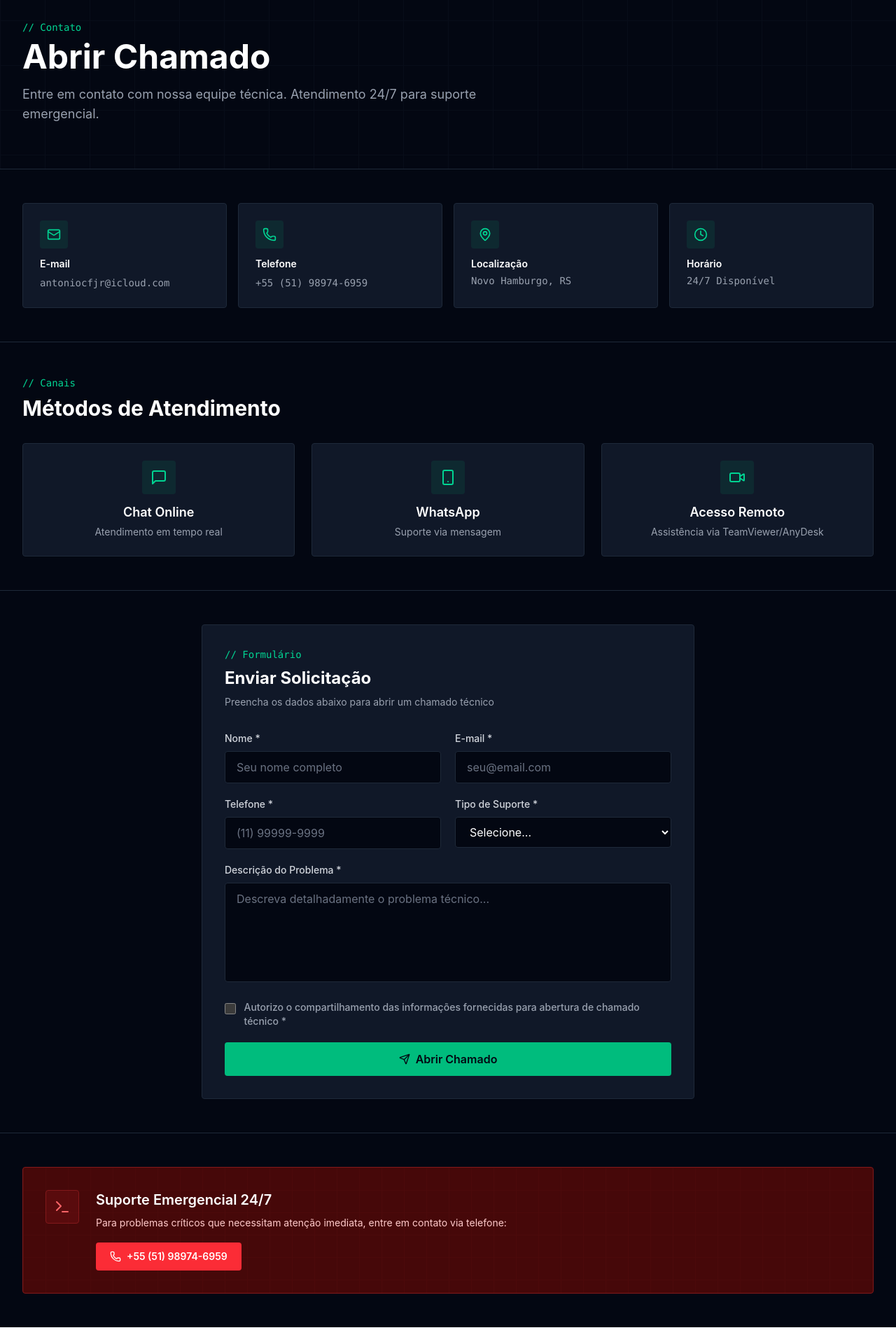
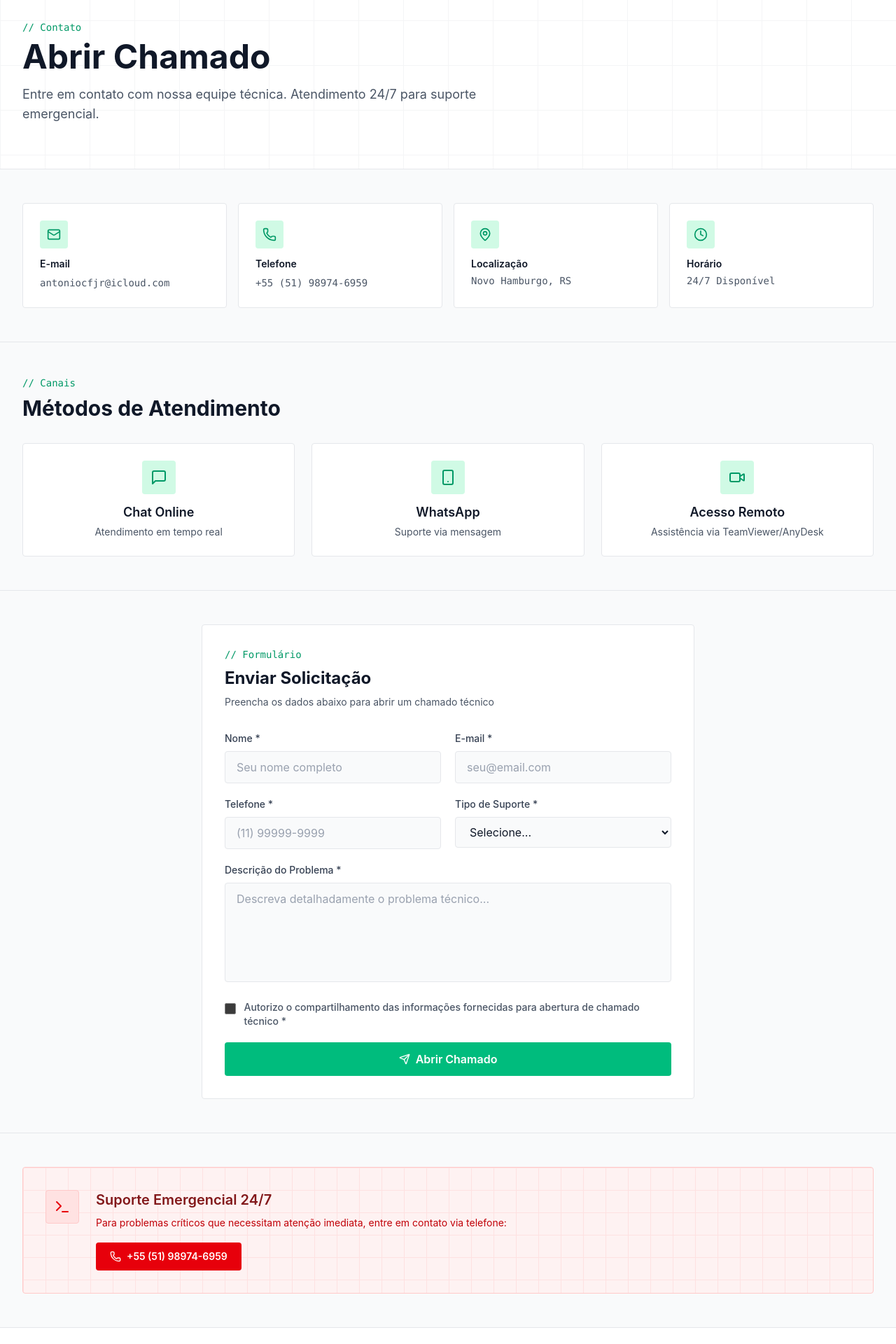
Before and after one commit to Naggin/Siteparasuportetcnico, a React (Vite) app: page /contato in a window 1280 px wide. Shown: the part 100-2020 px from the top of the page at 70% size. Built offline with nearby package versions, Linux system fonts and the light colour scheme.

Commit message:
Update Contato.tsx

```diff
--- a/src/app/components/Contato.tsx
+++ b/src/app/components/Contato.tsx
@@ -94,24 +94,24 @@ export function Contato() {
   ];
 
   return (
-    <div className="min-h-screen bg-gray-950">
+    <div className="min-h-screen bg-gray-50 dark:bg-gray-950 transition-colors duration-500">
       {/* Hero Section */}
-      <section className="relative bg-gray-950 text-white border-b border-gray-800">
-        <div className="absolute inset-0 bg-[linear-gradient(to_right,#1f2937_1px,transparent_1px),linear-gradient(to_bottom,#1f2937_1px,transparent_1px)] bg-[size:4rem_4rem] opacity-20"></div>
+      <section className="relative bg-white dark:bg-gray-950 text-gray-900 dark:text-white border-b border-gray-200 dark:border-gray-800 transition-colors duration-500">
+        <div className="absolute inset-0 bg-[linear-gradient(to_right,#e5e7eb_1px,transparent_1px),linear-gradient(to_bottom,#e5e7eb_1px,transparent_1px)] dark:bg-[linear-gradient(to_right,#1f2937_1px,transparent_1px),linear-gradient(to_bottom,#1f2937_1px,transparent_1px)] bg-[size:4rem_4rem] opacity-40 dark:opacity-20 transition-colors duration-500"></div>
 
         <div className="relative mx-auto max-w-7xl px-4 sm:px-6 lg:px-8 py-16">
-          <p className="text-emerald-400 font-mono text-sm mb-2">// Contato</p>
+          <p className="text-emerald-600 dark:text-emerald-400 font-mono text-sm mb-2 transition-colors">// Contato</p>
           <h1 className="text-4xl md:text-5xl font-bold mb-4">
             Abrir Chamado
           </h1>
-          <p className="text-gray-400 text-lg max-w-2xl">
+          <p className="text-gray-600 dark:text-gray-400 text-lg max-w-2xl transition-colors">
             Entre em contato com nossa equipe técnica. Atendimento 24/7 para suporte emergencial.
           </p>
         </div>
       </section>
 
       {/* Contact Info Cards */}
-      <section className="py-12 bg-gray-950">
+      <section className="py-12 bg-gray-50 dark:bg-gray-950 transition-colors duration-500">
         <div className="mx-auto max-w-7xl px-4 sm:px-6 lg:px-8">
           <div className="grid grid-cols-1 md:grid-cols-2 lg:grid-cols-4 gap-4">
             {contactInfo.map((info, index) => {
@@ -119,23 +119,23 @@ export function Contato() {
               return (
                 <div
                   key={index}
-                  className="bg-gray-900 border border-gray-800 rounded p-6 hover:border-emerald-500/50 transition-colors"
+                  className="bg-white dark:bg-gray-900 border border-gray-200 dark:border-gray-800 rounded p-6 hover:border-emerald-500/50 dark:hover:border-emerald-500/50 transition-colors duration-300"
                 >
-                  <div className="flex items-center justify-center w-10 h-10 bg-emerald-500/10 text-emerald-400 rounded mb-3">
+                  <div className="flex items-center justify-center w-10 h-10 bg-emerald-100 dark:bg-emerald-500/10 text-emerald-600 dark:text-emerald-400 rounded mb-3 transition-colors">
                     <Icon className="h-5 w-5" />
                   </div>
-                  <h3 className="font-semibold text-white mb-1 text-sm">
+                  <h3 className="font-semibold text-gray-900 dark:text-white mb-1 text-sm transition-colors">
                     {info.title}
                   </h3>
                   {info.link ? (
                     <a
                       href={info.link}
-                      className="text-gray-400 hover:text-emerald-400 transition-colors text-sm font-mono"
+                      className="text-gray-600 dark:text-gray-400 hover:text-emerald-600 dark:hover:text-emerald-400 transition-colors text-sm font-mono"
                     >
                       {info.content}
                     </a>
                   ) : (
-                    <p className="text-gray-400 text-sm font-mono">{info.content}</p>
+                    <p className="text-gray-600 dark:text-gray-400 text-sm font-mono transition-colors">{info.content}</p>
                   )}
                 </div>
               );
@@ -145,11 +145,11 @@ export function Contato() {
       </section>
 
       {/* Support Methods */}
-      <section className="py-12 bg-gray-950 border-y border-gray-800">
+      <section className="py-12 bg-gray-50 dark:bg-gray-950 border-y border-gray-200 dark:border-gray-800 transition-colors duration-500">
         <div className="mx-auto max-w-7xl px-4 sm:px-6 lg:px-8">
           <div className="mb-8">
-            <p className="text-emerald-400 font-mono text-sm mb-2">// Canais</p>
-            <h2 className="text-2xl md:text-3xl font-bold text-white">
+            <p className="text-emerald-600 dark:text-emerald-400 font-mono text-sm mb-2 transition-colors">// Canais</p>
+            <h2 className="text-2xl md:text-3xl font-bold text-gray-900 dark:text-white transition-colors">
               Métodos de Atendimento
             </h2>
           </div>
@@ -160,15 +160,15 @@ export function Contato() {
               return (
                 <div
                   key={index}
-                  className="bg-gray-900 border border-gray-800 rounded p-6 hover:border-emerald-500/50 transition-colors text-center"
+                  className="bg-white dark:bg-gray-900 border border-gray-200 dark:border-gray-800 rounded p-6 hover:border-emerald-500/50 dark:hover:border-emerald-500/50 transition-colors duration-300 text-center"
                 >
-                  <div className="inline-flex items-center justify-center w-12 h-12 bg-emerald-500/10 text-emerald-400 rounded mb-3">
+                  <div className="inline-flex items-center justify-center w-12 h-12 bg-emerald-100 dark:bg-emerald-500/10 text-emerald-600 dark:text-emerald-400 rounded mb-3 transition-colors">
                     <Icon className="h-6 w-6" />
                   </div>
-                  <h3 className="text-lg font-semibold text-white mb-1">
+                  <h3 className="text-lg font-semibold text-gray-900 dark:text-white mb-1 transition-colors">
                     {method.title}
                   </h3>
-                  <p className="text-gray-400 text-sm">{method.description}</p>
+                  <p className="text-gray-600 dark:text-gray-400 text-sm transition-colors">{method.description}</p>
                 </div>
               );
             })}
@@ -177,15 +177,15 @@ export function Contato() {
       </section>
 
       {/* Contact Form */}
-      <section className="py-12 bg-gray-950">
+      <section className="py-12 bg-gray-50 dark:bg-gray-950 transition-colors duration-500">
         <div className="mx-auto max-w-3xl px-4 sm:px-6 lg:px-8">
-          <div className="bg-gray-900 border border-gray-800 rounded p-8">
+          <div className="bg-white dark:bg-gray-900 border border-gray-200 dark:border-gray-800 rounded p-8 transition-colors duration-500">
             <div className="mb-8">
-              <p className="text-emerald-400 font-mono text-sm mb-2">// Formulário</p>
-              <h2 className="text-2xl font-bold text-white mb-2">
+              <p className="text-emerald-600 dark:text-emerald-400 font-mono text-sm mb-2 transition-colors">// Formulário</p>
+              <h2 className="text-2xl font-bold text-gray-900 dark:text-white mb-2 transition-colors">
                 Enviar Solicitação
               </h2>
-              <p className="text-gray-400 text-sm">
+              <p className="text-gray-600 dark:text-gray-400 text-sm transition-colors">
                 Preencha os dados abaixo para abrir um chamado técnico
               </p>
             </div>
@@ -195,7 +195,7 @@ export function Contato() {
                 <div>
                   <label
                     htmlFor="nome"
-                    className="block text-sm font-medium text-gray-300 mb-2"
+                    className="block text-sm font-medium text-gray-700 dark:text-gray-300 mb-2 transition-colors"
                   >
                     Nome *
                   </label>
@@ -206,7 +206,7 @@ export function Contato() {
                     required
                     value={formData.nome}
                     onChange={handleChange}
-                    className="w-full px-4 py-2.5 bg-gray-950 border border-gray-800 rounded text-white placeholder-gray-500 focus:outline-none focus:border-emerald-500 transition-colors"
+                    className="w-full px-4 py-2.5 bg-gray-50 dark:bg-gray-950 border border-gray-200 dark:border-gray-800 rounded text-gray-900 dark:text-white placeholder-gray-400 dark:placeholder-gray-500 focus:outline-none focus:border-emerald-500 transition-colors duration-300"
                     placeholder="Seu nome completo"
                   />
                 </div>
@@ -214,7 +214,7 @@ export function Contato() {
                 <div>
                   <label
                     htmlFor="email"
-                    className="block text-sm font-medium text-gray-300 mb-2"
+                    className="block text-sm font-medium text-gray-700 dark:text-gray-300 mb-2 transition-colors"
                   >
                     E-mail *
                   </label>
@@ -225,7 +225,7 @@ export function Contato() {
                     required
                     value={formData.email}
                     onChange={handleChange}
-                    className="w-full px-4 py-2.5 bg-gray-950 border border-gray-800 rounded text-white placeholder-gray-500 focus:outline-none focus:border-emerald-500 transition-colors"
+                    className="w-full px-4 py-2.5 bg-gray-50 dark:bg-gray-950 border border-gray-200 dark:border-gray-800 rounded text-gray-900 dark:text-white placeholder-gray-400 dark:placeholder-gray-500 focus:outline-none focus:border-emerald-500 transition-colors duration-300"
                     placeholder="seu@email.com"
                   />
                 </div>
@@ -235,7 +235,7 @@ export function Contato() {
                 <div>
                   <label
                     htmlFor="telefone"
-                    className="block text-sm font-medium text-gray-300 mb-2"
+                    className="block text-sm font-medium text-gray-700 dark:text-gray-300 mb-2 transition-colors"
                   >
                     Telefone *
                   </label>
@@ -246,7 +246,7 @@ export function Contato() {
                     required
                     value={formData.telefone}
                     onChange={handleChange}
-                    className="w-full px-4 py-2.5 bg-gray-950 border border-gray-800 rounded text-white placeholder-gray-500 focus:outline-none focus:border-emerald-500 transition-colors"
+                    className="w-full px-4 py-2.5 bg-gray-50 dark:bg-gray-950 border border-gray-200 dark:border-gray-800 rounded text-gray-900 dark:text-white placeholder-gray-400 dark:placeholder-gray-500 focus:outline-none focus:border-emerald-500 transition-colors duration-300"
                     placeholder="(11) 99999-9999"
                   />
                 </div>
@@ -254,7 +254,7 @@ export function Contato() {
                 <div>
                   <label
                     htmlFor="assunto"
-                    className="block text-sm font-medium text-gray-300 mb-2"
+                    className="block text-sm font-medium text-gray-700 dark:text-gray-300 mb-2 transition-colors"
                   >
                     Tipo de Suporte *
                   </label>
@@ -264,7 +264,7 @@ export function Contato() {
                     required
                     value={formData.assunto}
                     onChange={handleChange}
-                    className="w-full px-4 py-2.5 bg-gray-950 border border-gray-800 rounded text-white focus:outline-none focus:border-emerald-500 transition-colors"
+                    className="w-full px-4 py-2.5 bg-gray-50 dark:bg-gray-950 border border-gray-200 dark:border-gray-800 rounded text-gray-900 dark:text-white focus:outline-none focus:border-emerald-500 transition-colors duration-300"
                   >
                     <option value="">Selecione...</option>
                     <option value="suporte-remoto">Suporte Remoto</option>
@@ -280,7 +280,7 @@ export function Contato() {
               <div>
                 <label
                   htmlFor="mensagem"
-                  className="block text-sm font-medium text-gray-300 mb-2"
+                  className="block text-sm font-medium text-gray-700 dark:text-gray-300 mb-2 transition-colors"
                 >
                   Descrição do Problema *
                 </label>
@@ -291,7 +291,7 @@ export function Contato() {
                   rows={5}
                   value={formData.mensagem}
                   onChange={handleChange}
-                  className="w-full px-4 py-2.5 bg-gray-950 border border-gray-800 rounded text-white placeholder-gray-500 focus:outline-none focus:border-emerald-500 resize-none transition-colors"
+                  className="w-full px-4 py-2.5 bg-gray-50 dark:bg-gray-950 border border-gray-200 dark:border-gray-800 rounded text-gray-900 dark:text-white placeholder-gray-400 dark:placeholder-gray-500 focus:outline-none focus:border-emerald-500 resize-none transition-colors duration-300"
                   placeholder="Descreva detalhadamente o problema técnico..."
                 />
               </div>
@@ -301,16 +301,16 @@ export function Contato() {
                   type="checkbox"
                   id="termos"
                   required
-                  className="mt-1 w-4 h-4 bg-gray-950 border-gray-800 rounded text-emerald-500 focus:ring-emerald-500"
+                  className="mt-1 w-4 h-4 bg-gray-50 dark:bg-gray-950 border-gray-300 dark:border-gray-800 rounded text-emerald-500 focus:ring-emerald-500"
                 />
-                <label htmlFor="termos" className="text-sm text-gray-400">
+                <label htmlFor="termos" className="text-sm text-gray-600 dark:text-gray-400 transition-colors">
                   Autorizo o compartilhamento das informações fornecidas para abertura de chamado técnico *
                 </label>
               </div>
 
               <button
                 type="submit"
-                className="w-full inline-flex items-center justify-center gap-2 bg-emerald-500 text-gray-950 px-6 py-3 rounded font-semibold hover:bg-emerald-400 transition-colors"
+                className="w-full inline-flex items-center justify-center gap-2 bg-emerald-500 text-white dark:text-gray-950 px-6 py-3 rounded font-semibold hover:bg-emerald-600 dark:hover:bg-emerald-400 transition-colors"
               >
                 <Send className="h-4 w-4" />
                 Abrir Chamado
@@ -321,25 +321,25 @@ export function Contato() {
       </section>
 
       {/* Emergency Contact */}
-      <section className="py-12 bg-gray-950 border-t border-gray-800">
+      <section className="py-12 bg-gray-50 dark:bg-gray-950 border-t border-gray-200 dark:border-gray-800 transition-colors duration-500">
         <div className="mx-auto max-w-7xl px-4 sm:px-6 lg:px-8">
-          <div className="relative bg-red-950 border border-red-900 rounded p-8 overflow-hidden">
-            <div className="absolute inset-0 bg-[linear-gradient(to_right,#7f1d1d_1px,transparent_1px),linear-gradient(to_bottom,#7f1d1d_1px,transparent_1px)] bg-[size:2rem_2rem] opacity-10"></div>
+          <div className="relative bg-red-50 dark:bg-red-950/50 border border-red-200 dark:border-red-900/50 rounded p-8 overflow-hidden transition-colors duration-500">
+            <div className="absolute inset-0 bg-[linear-gradient(to_right,#fecaca_1px,transparent_1px),linear-gradient(to_bottom,#fecaca_1px,transparent_1px)] dark:bg-[linear-gradient(to_right,#7f1d1d_1px,transparent_1px),linear-gradient(to_bottom,#7f1d1d_1px,transparent_1px)] bg-[size:2rem_2rem] opacity-40 dark:opacity-20"></div>
 
             <div className="relative flex items-start gap-6">
-              <div className="flex items-center justify-center w-12 h-12 bg-red-500/10 text-red-400 rounded flex-shrink-0 border border-red-900">
+              <div className="flex items-center justify-center w-12 h-12 bg-red-100 dark:bg-red-500/10 text-red-600 dark:text-red-400 rounded flex-shrink-0 border border-red-200 dark:border-red-900/50 transition-colors">
                 <Terminal className="h-6 w-6" />
               </div>
               <div className="flex-1">
-                <h3 className="text-xl font-semibold text-white mb-2">
+                <h3 className="text-xl font-semibold text-red-900 dark:text-white mb-2 transition-colors">
                   Suporte Emergencial 24/7
                 </h3>
-                <p className="text-red-200 mb-4 text-sm leading-relaxed">
+                <p className="text-red-700 dark:text-red-200 mb-4 text-sm leading-relaxed transition-colors">
                   Para problemas críticos que necessitam atenção imediata, entre em contato via telefone:
                 </p>
                 <a
                   href="tel:+5551989746959"
-                  className="inline-flex items-center gap-2 bg-red-500 text-white px-5 py-2.5 rounded font-semibold hover:bg-red-400 transition-colors text-sm"
+                  className="inline-flex items-center gap-2 bg-red-600 dark:bg-red-500 text-white px-5 py-2.5 rounded font-semibold hover:bg-red-700 dark:hover:bg-red-400 transition-colors text-sm"
                 >
                   <Phone className="h-4 w-4" />
                   +55 (51) 98974-6959
```
